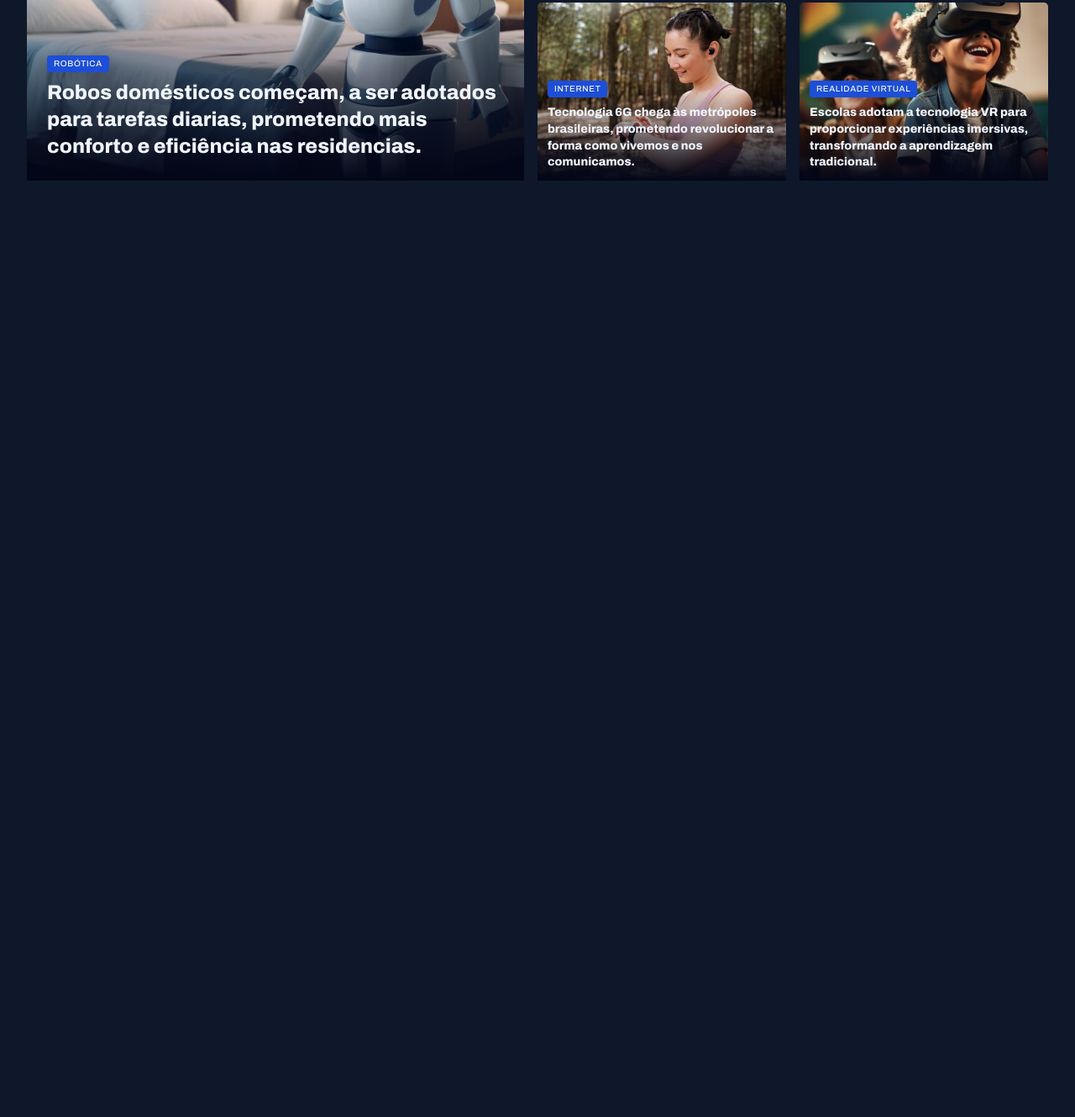
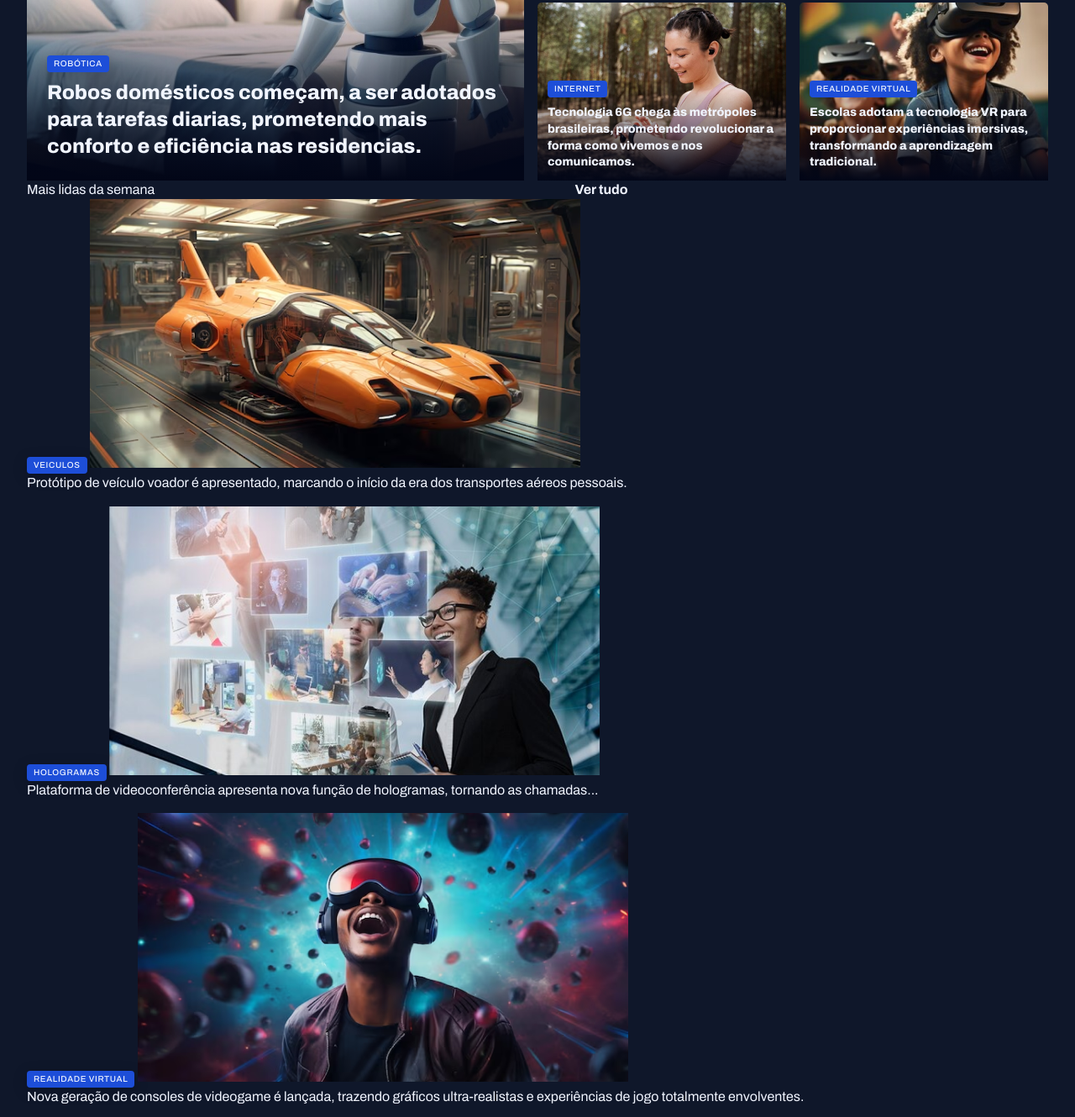
Before and after one commit to Jfdeev/Portal-de-Noticias, a plain HTML site: page index.html in a window 1280 px wide. Shown: the part 380-1710 px from the top of the page at 84% size. Before the commit the page ends 800 px from the top, so only its background shows below. Drawn offline with Linux system fonts and the light colour scheme.

Commit message:
estruturando a sessão mais lidas da semana

```diff
--- a/index.html
+++ b/index.html
@@ -85,6 +85,46 @@
                 </figure>
             </div>
         </section>
+        <section id="weekly">
+            <header class="grid grid-flow-col">
+                <h3>Mais lidas da semana</h3>
+                <a href="" class="grid grid-flow-col">
+                    <strong>Ver tudo</strong>
+                    <span></span>
+                </a>
+            </header>
+
+            <div class="grid gap-16">
+                <figure>
+                    <span class="content-tag">veiculos</span>
+                    <img src="./assets/Image 06.png" alt="carro">
+                    <p>
+                        Protótipo de veículo voador é apresentado, marcando o início da era dos transportes aéreos pessoais.
+                    </p>
+                </figure>
+                <figure>
+                    <span class="content-tag">Hologramas</span>
+                    <img src="./assets/Image 07.png" alt="carro">
+                    <p>
+                        Plataforma de videoconferência apresenta nova função de hologramas, tornando as chamadas...
+                    </p>
+                </figure>
+                <figure>
+                    <span class="content-tag">Realidade Virtual</span>
+                    <img src="./assets/Image 08.png" alt="carro">
+                    <p>
+                        Nova geração de consoles de videogame é lançada, trazendo gráficos ultra-realistas e experiências de jogo totalmente envolventes.
+                    </p>
+                </figure>
+                <figure>
+                    <span class="content-tag">Internet</span>
+                    <img src="./assets/Image 09.png" alt="carro">
+                    <p>
+                        Projeto busca oferecer internet de alta velocidade em áreas remotas através de satélites.
+                    </p>
+                </figure>
+            </div>
+        </section>
     </main>
 </body>
 </html>
```
